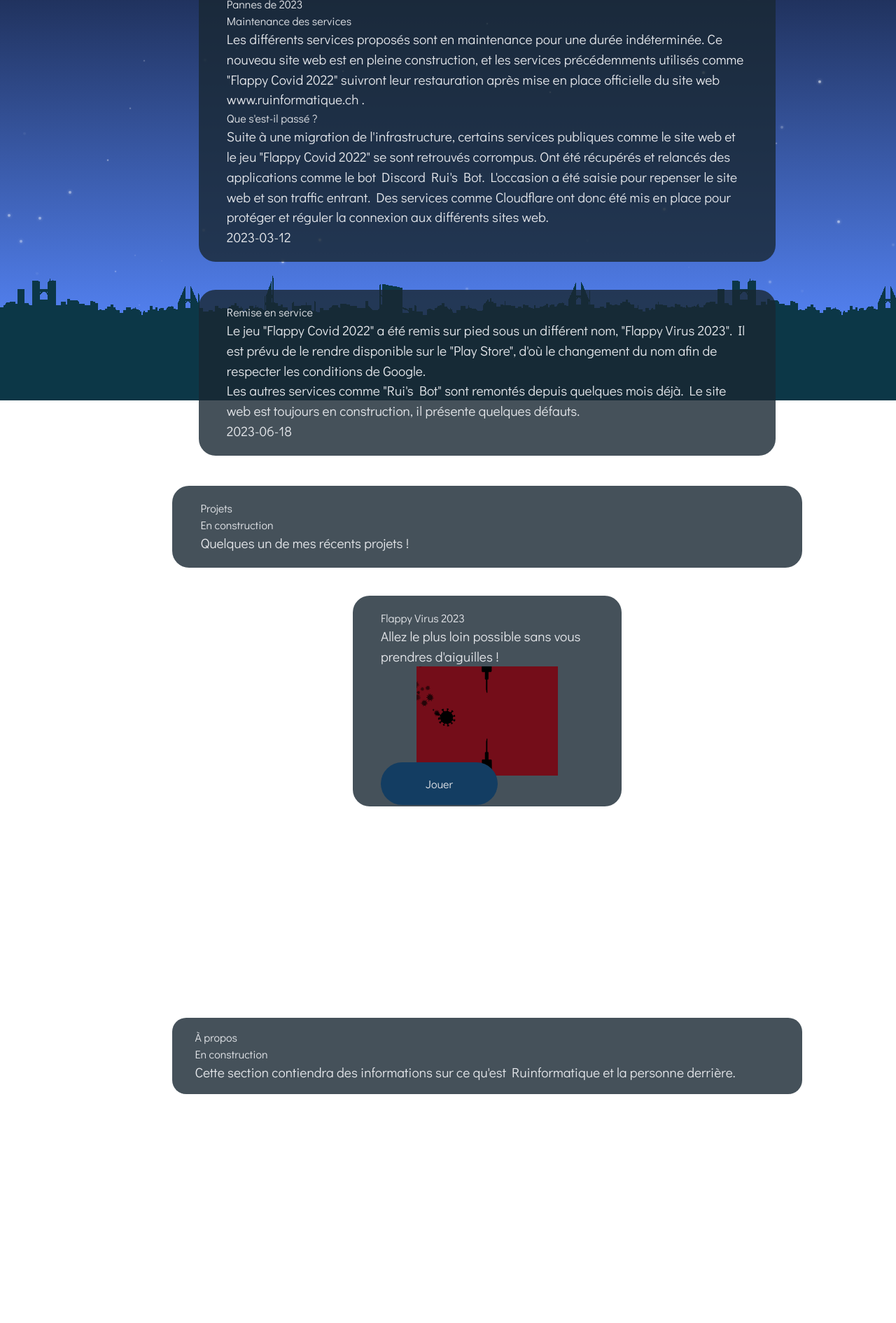
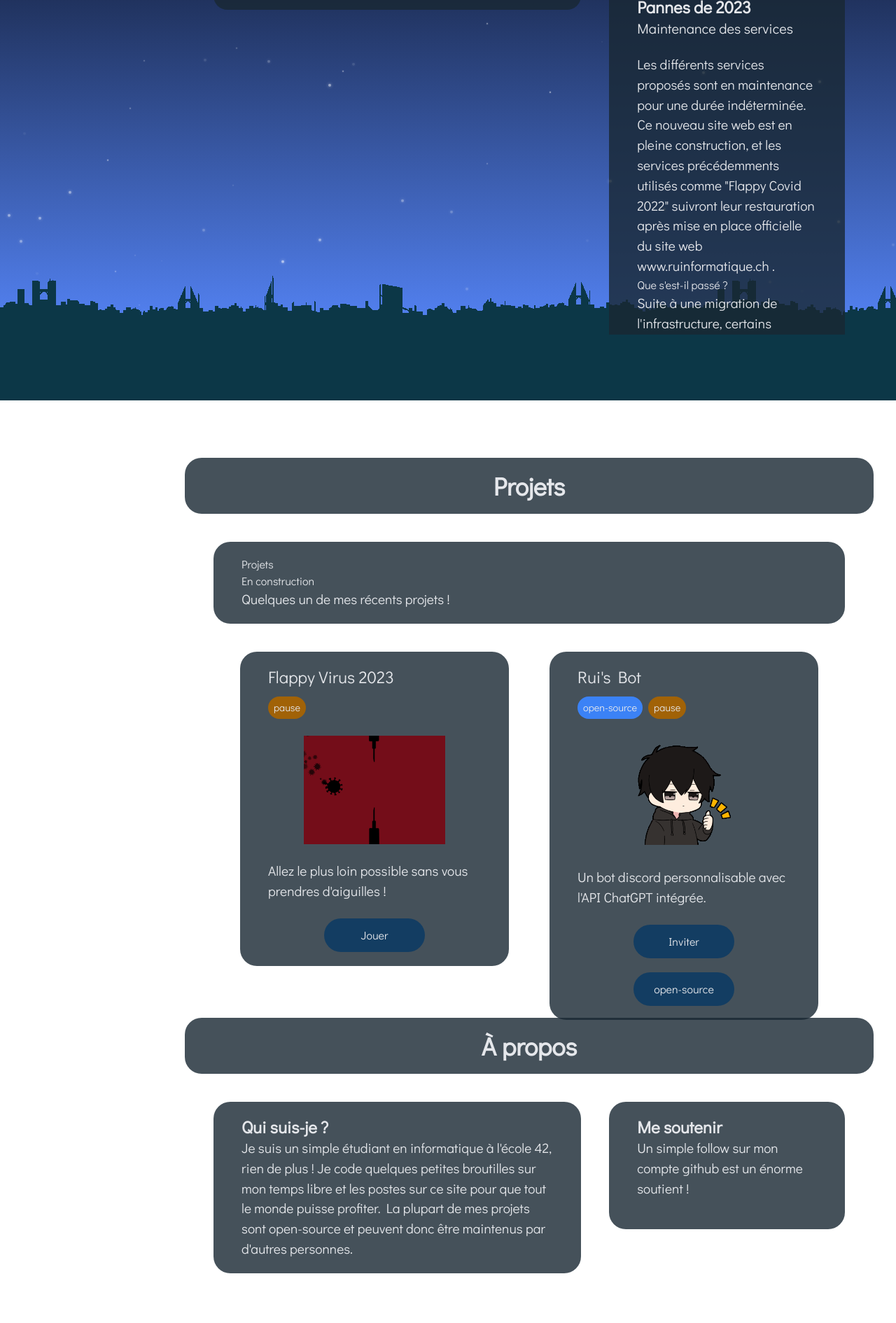
Before and after one commit to RPDJF/ruinformatique-www, a website: page src/index.html in a window 1280 px wide. Shown: the part 298-2188 px from the top of the page at 70% size. Drawn offline with nearby package versions, Linux system fonts and the light colour scheme; files that its build step writes are made by us from their sources.

Commit message:
some work

```diff
--- a/src/assets/css/centaurion_v2.css
+++ b/src/assets/css/centaurion_v2.css
@@ -82,9 +82,6 @@ section{
 
 /* 1080p monitor */
 @media only screen and (min-width: 1400px){
-    p{
-        text-align: justify;
-    }
 
     nav ul hr{
         display: none;
--- a/src/index.html
+++ b/src/index.html
@@ -1,6 +1,6 @@
 <!DOCTYPE html>
 <html lang="fr" class="scroll-smooth">
-<!--Coypright 2023 - ruinformatique.ch-->
+<!--Coypright 2024 - ruinformatique.ch-->
 <head>
 	<meta charset="UTF-8">
 	<meta name="viewport" content= "width=device-width, user-scalable=no">
@@ -12,8 +12,8 @@
 	<link href="https:////fonts.googleapis.com/css?family=Didact Gothic" rel="stylesheet">
 	<link rel="icon" href="assets/img/ruinformatique.gif">
 </head>
-<body class="text-gray-200 py-2 px-[8vw]">
-	<header class="z-10 fixed top-10 left-8 bg-primary rounded-3xl">
+<body class="text-gray-200 py-2 pl-[120px]"">
+	<header class="z-50 fixed top-10 left-8 bg-primary rounded-3xl">
 		<a href="https://www.ruinformatique.ch">
 			<div class="flex items-center p-4">
 				<img class="max-h-12" src="assets/img/ruinformatique.gif">
@@ -29,53 +29,92 @@
 		</ul>
 	</nav>
 	<section id="home" class="h-screen">
-		<div class="container relative z-10 bg-primary px-10 py-5 rounded-3xl mx-auto">
+		<div class="container relative z-10 bg-secondary px-10 py-5 rounded-3xl mx-auto">
 			<h1 class="text-center text-4xl font-extrabold">Accueil</h1>
 		</div>
-		<div class="container w-11/12 relative z-10 bg-primary px-10 py-5 rounded-3xl mx-auto my-10">
-			<h2>Pannes de 2023</h2>
-			<h3>Maintenance des services</h3>
+		<div class="grid grid-cols-5 w-11/12 mx-auto gap-10 h-[100%] overflow-hidden">
+			<aside class="h-fit col-span-3">
+				<div class="container relative z-10 bg-secondary px-10 py-5 rounded-3xl mx-auto my-10">
+
+				</div>
+			</aside>
+			<aside class="overflow-auto col-span-2">
+				<div class="container relative z-10 bg-secondary px-10 py-5 rounded-3xl mx-auto my-10">
+					<h2 class="text-2xl font-bold">Pannes de 2023</h2>
+					<h3 class="text-xl">Maintenance des services</h3>
+					<br/>
 					<p>Les différents services proposés sont en maintenance pour une durée indéterminée. Ce nouveau site web est en pleine construction, et les services précédemments utilisés comme "Flappy Covid 2022" suivront leur restauration après mise en place officielle du site web www.ruinformatique.ch .</p>
 					<h3>Que s'est-il passé ?</h3>
 					<p>Suite à une migration de l'infrastructure, certains services publiques comme le site web et le jeu "Flappy Covid 2022" se sont retrouvés corrompus. Ont été récupérés et relancés des applications comme le bot Discord Rui's Bot. L'occasion a été saisie pour repenser le site web et son traffic entrant. Des services comme Cloudflare ont donc été mis en place pour protéger et réguler la connexion aux différents sites web.</p>
-			<p class="news-footer">2023-03-12</p>
+					<p class="ml-auto w-fit bg-primary rounded-xl p-2 text-sm">2023-03-12</p>
 				</div>
-		<div class="container w-11/12 relative z-10 bg-primary px-10 py-5 rounded-3xl mx-auto my-10">
-			<h2>Remise en service</h2>
+				<div class="container relative z-10 bg-secondary px-10 py-5 rounded-3xl mx-auto my-10">
+					<h2 class="text-2xl font-bold">Remise en service</h2>
+					<br/>
 					<p>Le jeu "Flappy Covid 2022" a été remis sur pied sous un différent nom, "Flappy Virus 2023". Il est prévu de le rendre disponible sur le "Play Store", d'où le changement du nom afin de respecter les conditions de Google.</p>
 					<p>Les autres services comme "Rui's Bot" sont remontés depuis quelques mois déjà. Le site web est toujours en construction, il présente quelques défauts.</p>
-			<p class="news-footer">2023-06-18</p>
+					<p class="ml-auto w-fit bg-primary rounded-xl p-2 text-sm">2023-06-18</p>
+				</div>
+			</aside>
 		</div>
 	</section>
 	<section id="projects">
-		<div class="container relative z-10 bg-primary px-10 py-5 rounded-3xl mx-auto my-10">
+		<div class="container relative z-10 bg-secondary px-10 py-5 rounded-3xl mx-auto">
+			<h1 class="text-center text-4xl font-extrabold">Projets</h1>
+		</div>
+		<div class="w-11/12 container relative z-10 bg-secondary px-10 py-5 rounded-3xl mx-auto my-10">
 			<h2>Projets</h2>
 			<h3>En construction</h3>
 			<p>Quelques un de mes récents projets !</p>
 		</div>
-		<div id="projects-content">
-			<div class="w-96 relative z-10 bg-primary px-10 py-5 rounded-3xl mx-auto">
-				<h3>Flappy Virus 2023</h3>
+		<div class="w-11/12 container mx-auto my-10 flex justify-evenly gap-5">
+			<div class="h-fit w-96 relative z-10 bg-secondary px-10 py-5 rounded-3xl">
+				<h1 class="text-2xl">Flappy Virus 2023</h3>
+				<div class="text-xs flex gap-2 mt-3">
+					<p class="bg-yellow-700 rounded-3xl w-fit p-2">pause</p>
+				</div>
+				<br>
+				<img class="w-2/3 h-auto mx-auto" alt="flappy virus 2023 screenshot" src="posts/media/fv23-thumbnail.png">
+				<br/>
 				<p>Allez le plus loin possible sans vous prendres d'aiguilles !</p>
-				<img class="w-2/3 h-auto mx-auto" alt="flappy virus 2023 screenshot" src="posts/media/fv23-thumbnail.png">
-				<a class="bg-secondary px-16 py-5 rounded-[2rem] mx-auto" href="https://fv23.ruinformatique.ch/" target="_blank">Jouer</a>
+				<br/>
+				<div class="w-full flex justify-center">
+					<a class="w-36 text-center bg-interactive py-3 rounded-[2rem]" href="https://fv23.ruinformatique.ch/" target="_blank">Jouer</a>
 				</div>
-			<!--
-			<div class="box">
-				<h3>Rui's bot</h3>
-				<p>Un bot discord open-source personnalisable avec l'API ChatGPT intégrée et une variété de commandes amusantes.</p>
-				<img src="posts/media/ruisbot-thumbnail.gif">
-				<a class="button" href="https://fv23.ruinformatique.ch/" target="_blank">En savoir plus</a>
 			</div>
-			-->
+			<div class="h-fit w-96 relative z-10 bg-secondary px-10 py-5 rounded-3xl">
+				<h1 class="text-2xl">Rui's Bot</h3>
+				<div class="text-xs flex gap-2 mt-3">
+					<p class="bg-blue-500 rounded-3xl w-fit p-2">open-source</p>
+					<p class="bg-yellow-700 rounded-3xl w-fit p-2">pause</p>
+				</div>
+				<br>
+				<img class="w-2/3 h-auto mx-auto" alt="rui's bot screenshot" src="posts/media/ruisbot-thumbnail.gif">
+				<br/>
+				<p>Un bot discord personnalisable avec l'API ChatGPT intégrée.</p>
+				<br/>
+				<div class="w-full flex flex-col justify-center items-center gap-5">
+					<a class="w-36 text-center bg-interactive py-3 rounded-[2rem]" href="https://top.gg/bot/956303957439955007" target="_blank">Inviter</a>
+					<a class="w-36 text-center bg-interactive py-3 rounded-[2rem]" href="https://github.com/RPDJF/discord-ruisbot" target="_blank">open-source</a>
+				</div>
+			</div>
 		</div>
 	</section>
 	<section id="about">
-		<div id="home-content" class="box">
-			<h2>À propos</h2>
-			<h3>En construction</h3>
-			<p>Cette section contiendra des informations sur ce qu'est Ruinformatique et la personne derrière.</p>
+		<div class="container relative z-10 bg-secondary px-10 py-5 rounded-3xl mx-auto">
+			<h1 class="text-center text-4xl font-extrabold">À propos</h1>
+		</div>
+		<div class="grid grid-cols-5 w-11/12 mx-auto gap-10 h-[100%] overflow-hidden">
+			<div class="col-span-3 h-fit container relative z-10 bg-secondary px-10 py-5 rounded-3xl mx-auto my-10">
+				<h2 class="text-2xl font-bold">Qui suis-je ?</h2>
+				<p>Je suis un simple étudiant en informatique à l'école 42, rien de plus ! Je code quelques petites broutilles sur mon temps libre et les postes sur ce site pour que tout le monde puisse profiter. La plupart de mes projets sont open-source et peuvent donc être maintenus par d'autres personnes.<br/></p>
+			</div>
+			<div class="col-span-2 h-fit container relative z-10 bg-secondary px-10 py-5 rounded-3xl mx-auto my-10">
+				<h2 class="text-2xl font-bold">Me soutenir</h2>
+				<p>Un simple follow sur mon compte github est un énorme soutient !</p>
+				<br>
 				<div class="w-fit mx-auto"><script type='text/javascript' src='https://storage.ko-fi.com/cdn/widget/Widget_2.js'></script><script type='text/javascript'>kofiwidget2.init('Buy Me a Coffee', '#29abe0', 'B0B8SSPKI');kofiwidget2.draw();</script></div>
+			</div>
 		</div>
 	</section>
 	<div id="background"></div>
--- a/tailwind.config.js
+++ b/tailwind.config.js
@@ -4,8 +4,9 @@ module.exports = {
 	theme: {
 		extend: {
 			colors: {
-				primary: "#192833ce",
-				secondary: "#133d62",
+				primary: "#192833",
+				secondary: "#192833ce",
+				interactive: "#133d62",
 			},
 		},
 	},
```
Also changed, not shown: src/assets/img/next-arrow.png (deleted), src/assets/img/prev-arrow.png (deleted). Lines whose indentation alone changed are shown as unchanged.
